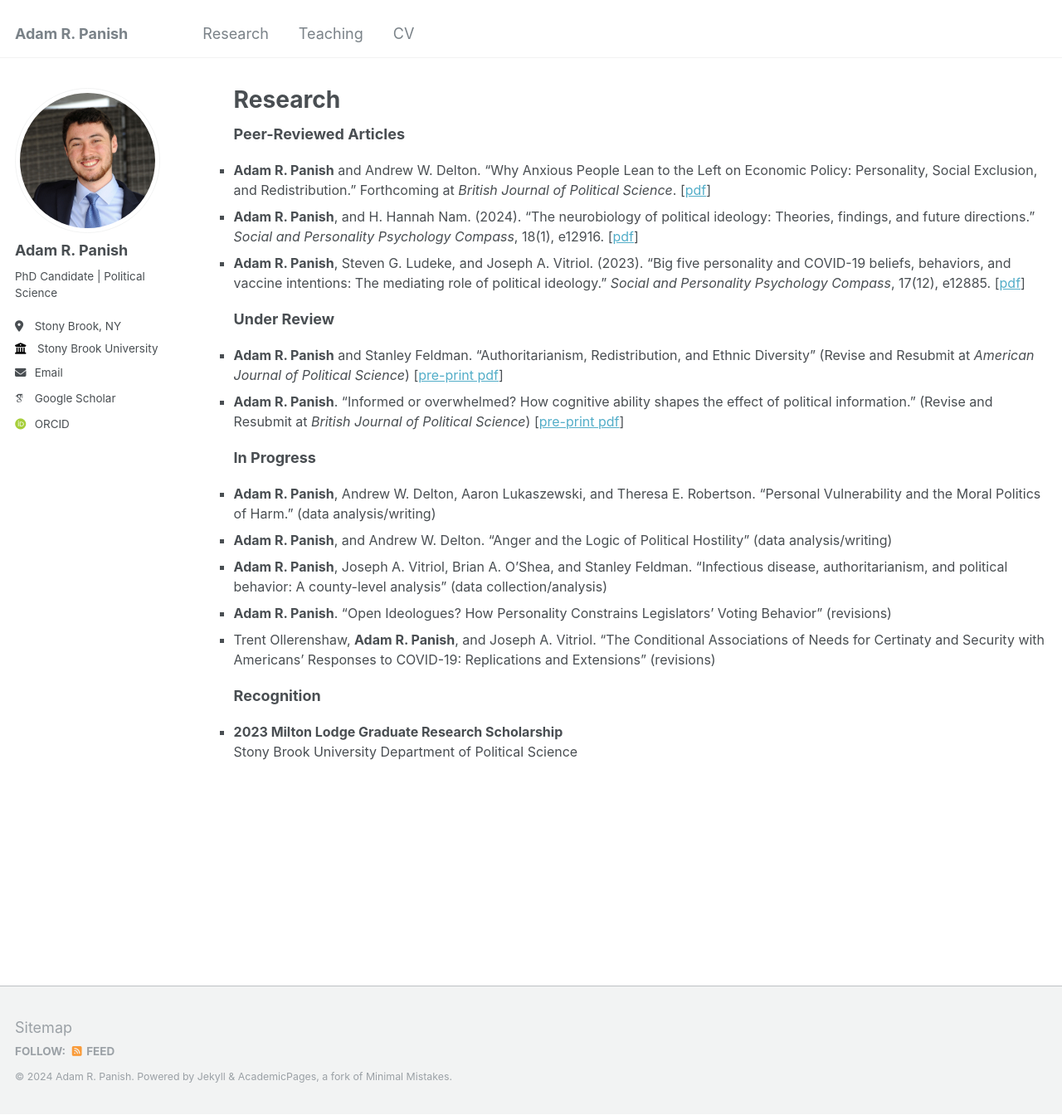
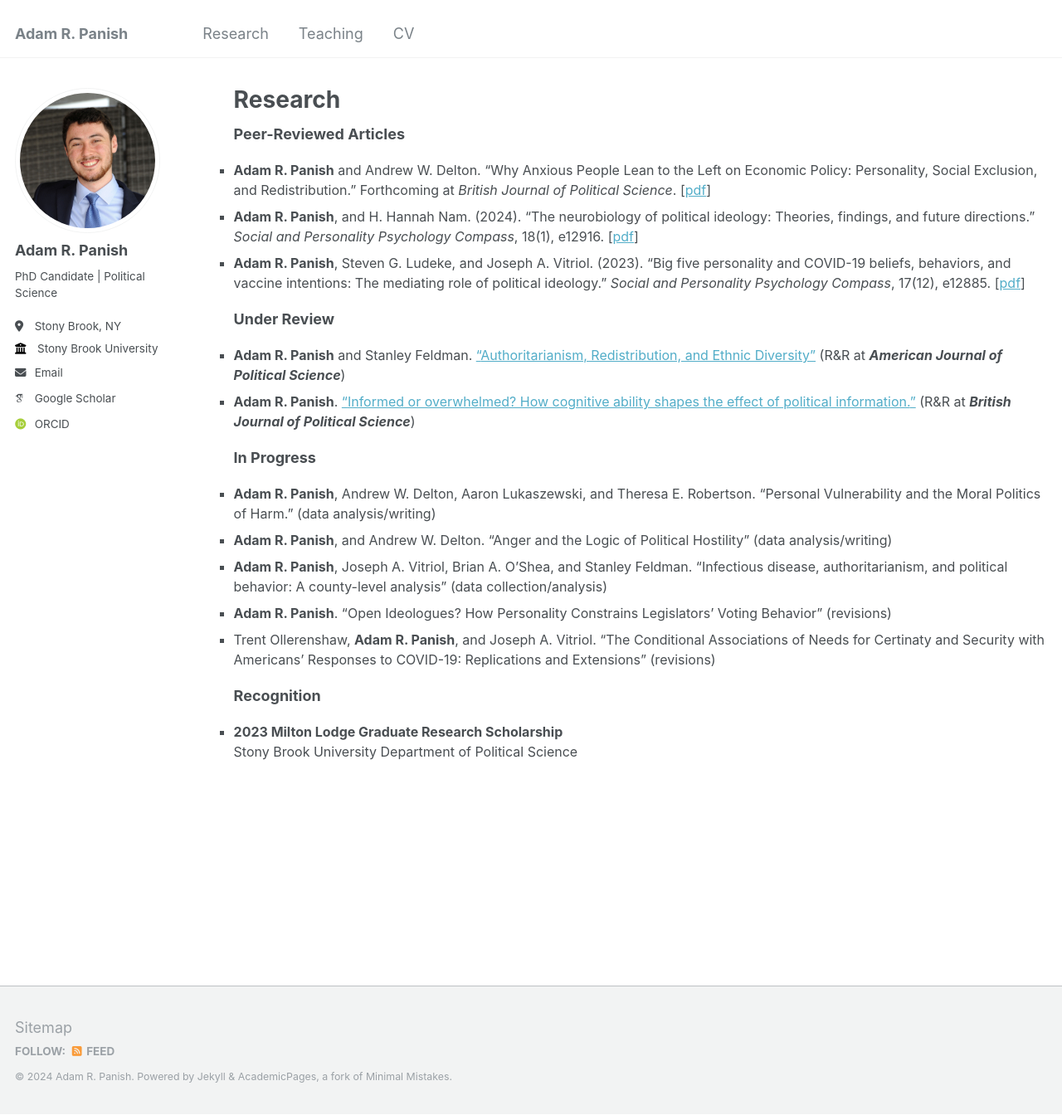
Before and after one commit to adampanish/adampanish.github.io, a Jekyll site: the page built from _pages/research.html, in a window 1280 px wide and 1344 px high. Shown: the whole window at 83% size. Built offline with Jekyll 4.4.1, drawn with Linux system fonts in a browser that asks for light colours; some web fonts are replaced.

Commit message:
Update research.html

```diff
--- a/_pages/research.html
+++ b/_pages/research.html
@@ -23,8 +23,8 @@ ul {
 
 <b>Under Review</b>
 <ul><font size=3>
-<li><b>Adam R. Panish</b> and Stanley Feldman. <q>Authoritarianism, Redistribution, and Ethnic Diversity</q> (Revise and Resubmit at <i>American Journal of Political Science</i>) [<a href="https://www.dropbox.com/scl/fi/58i4blxvq4boe47q8djv4/panish_feldman_redistribution_2024.pdf?rlkey=dcqn3b67jbtd5e4cmmjxefnyf&st=5iwmtlqf&dl=0" target="_blank">pre-print pdf</a>]</li>
-<li><b>Adam R. Panish</b>. <q>Informed or overwhelmed? How cognitive ability shapes the effect of political information.</q> (Revise and Resubmit at <i>British Journal of Political Science</i>) [<a href="https://www.dropbox.com/scl/fi/o7ml9g0v776t21cq4epw9/panish_cognitive_2024.pdf?rlkey=i0hdacf0qrlucznukqmjecg83&st=ghvrcxp5&dl=0" target="_blank">pre-print pdf</a>]</li>
+<li><b>Adam R. Panish</b> and Stanley Feldman. <a href="https://www.dropbox.com/scl/fi/58i4blxvq4boe47q8djv4/panish_feldman_redistribution_2024.pdf?rlkey=dcqn3b67jbtd5e4cmmjxefnyf&st=5iwmtlqf&dl=0" target="_blank"><q>Authoritarianism, Redistribution, and Ethnic Diversity</q></a> (R&R at <b><i>American Journal of Political Science</i></b>)</li>
+<li><b>Adam R. Panish</b>. <a href="https://www.dropbox.com/scl/fi/o7ml9g0v776t21cq4epw9/panish_cognitive_2024.pdf?rlkey=i0hdacf0qrlucznukqmjecg83&st=ghvrcxp5&dl=0" target="_blank"><q>Informed or overwhelmed? How cognitive ability shapes the effect of political information.</q></a> (R&R at <b><i>British Journal of Political Science</i></b>)</li>
 </font></ul>
 
 <b>In Progress</b>
```
